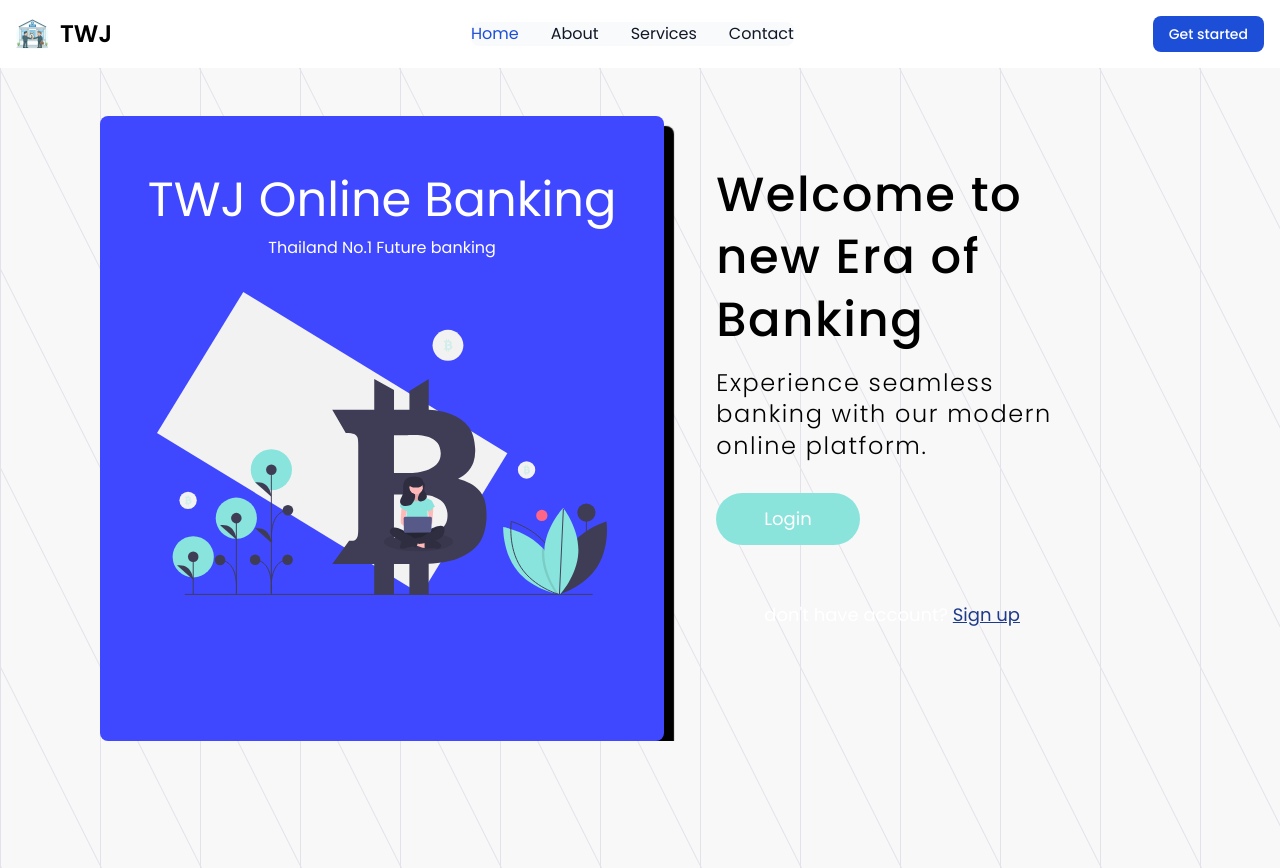
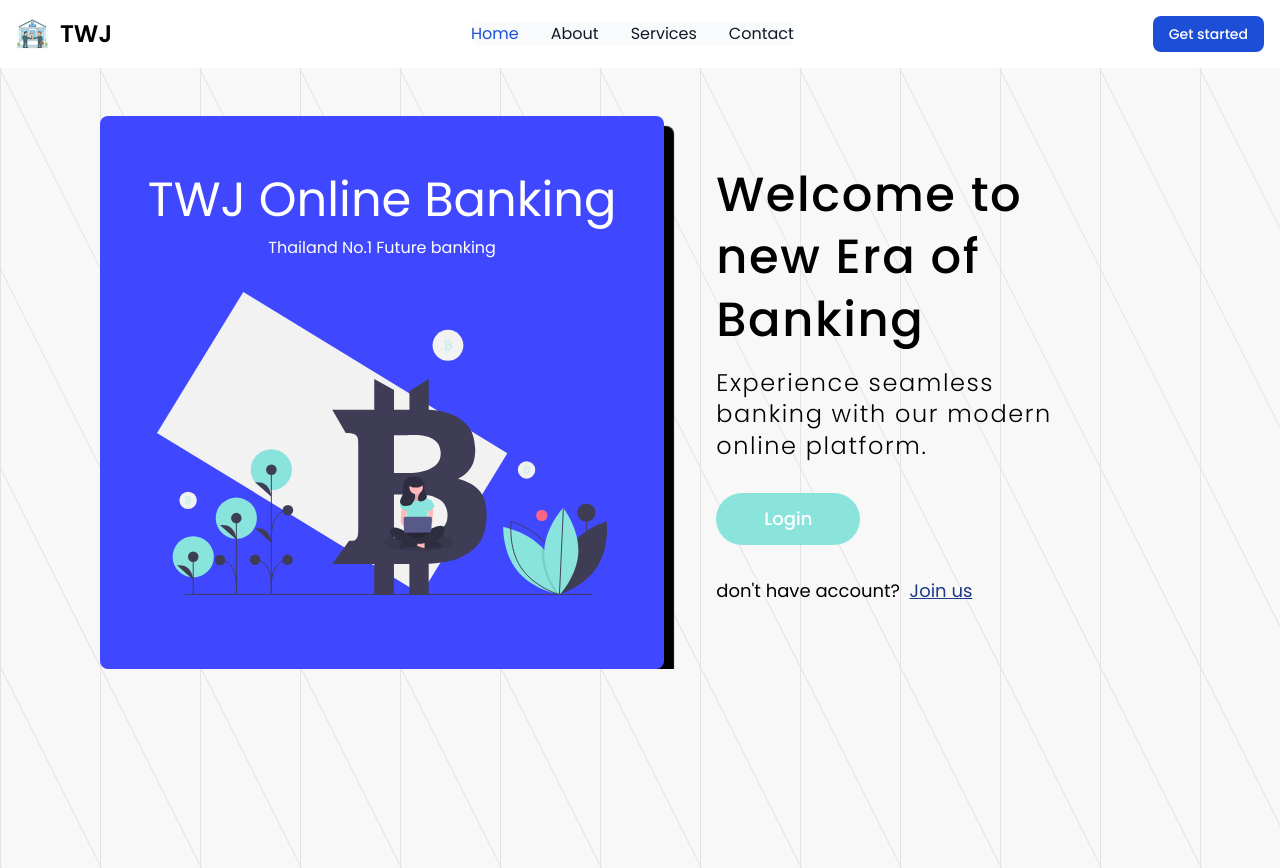
Before and after one commit to Celesca/TWJ-online-banking-system, a React (Vite) app in the folder frontend/: page / in a window 1280 px wide. Built offline with nearby package versions, Linux system fonts and the light colour scheme.

Commit message:
fix: navbar get started

```diff
--- a/frontend/src/components/Navbar.tsx
+++ b/frontend/src/components/Navbar.tsx
@@ -1,6 +1,16 @@
-import React from 'react'
+import React, { useEffect } from 'react'
 
 const Navbar = () => {
+  const [isLogin, setIsLogin] = React.useState(false)
+
+  useEffect(() => {
+    const token = localStorage.getItem('token')
+    if (token) {
+      setIsLogin(true)
+    }
+
+  }, [])
+
   return (
     <div>
 <nav className="bg-white border-gray-20">
@@ -10,7 +20,13 @@
       <span className="self-center text-2xl font-semibold whitespace-nowrap text-dark">TWJ</span>
   </a>
   <div className="flex md:order-2 space-x-3 md:space-x-0 rtl:space-x-reverse">
+    { isLogin && (
       <button type="button" className="text-white bg-blue-700 hover:bg-blue-800 focus:ring-4 focus:outline-none focus:ring-blue-300 font-medium rounded-lg text-sm px-4 py-2 text-center dark:bg-blue-600 dark:hover:bg-blue-700 dark:focus:ring-blue-800">Get started</button>
+    )}
+    { !isLogin && (
+      <button type="button" className="text-white bg-blue-700 hover:bg-blue-800 focus:ring-4 focus:outline-none focus:ring-blue-300 font-medium rounded-lg text-sm px-4 py-2 text-center dark:bg-blue-600 dark:hover:bg-blue-700 dark:focus:ring-blue-800">Get started</button>
+      )}
+
       <button data-collapse-toggle="navbar-cta" type="button" className="inline-flex items-center p-2 w-10 h-10 justify-center text-sm text-gray-500 rounded-lg md:hidden hover:bg-gray-100 focus:outline-none focus:ring-2 focus:ring-gray-200 dark:text-gray-400 dark:hover:bg-gray-700 dark:focus:ring-gray-600" aria-controls="navbar-cta" aria-expanded="false">
         <span className="sr-only">TWJ</span>
         <svg className="w-5 h-5" aria-hidden="true" xmlns="http://www.w3.org/2000/svg" fill="none" viewBox="0 0 17 14">
--- a/frontend/src/pages/WelcomePage/WelcomePage.tsx
+++ b/frontend/src/pages/WelcomePage/WelcomePage.tsx
@@ -15,13 +15,14 @@
         <div className="login-container py-16 pl-0 mt-8">
           <h1 className="login-text">Welcome to new Era of Banking</h1>
           <p className="login-sub-text text-2xl pt-4">Experience seamless banking with our modern online platform.</p>
-
+          <Link to="/login">
           <button type="button" className="text-white font-medium login-button text-sm px-12 py-4 mt-8 text-center me-2 mb-2">
-            <Link to="/login">Login</Link>
+            Login
           </button>
+          </Link>
           <Link to="/register">
-            <div className="text-white text-lg m-12">
-            don't have account? <span className="underline decoration-solid text-blue-900">Sign up</span>
+            <div className="text-dark text-lg mt-6">
+            don't have account? &nbsp;<span className="underline decoration-solid text-blue-900">Join us</span>
             </div>
             </Link>
         </div>
```
